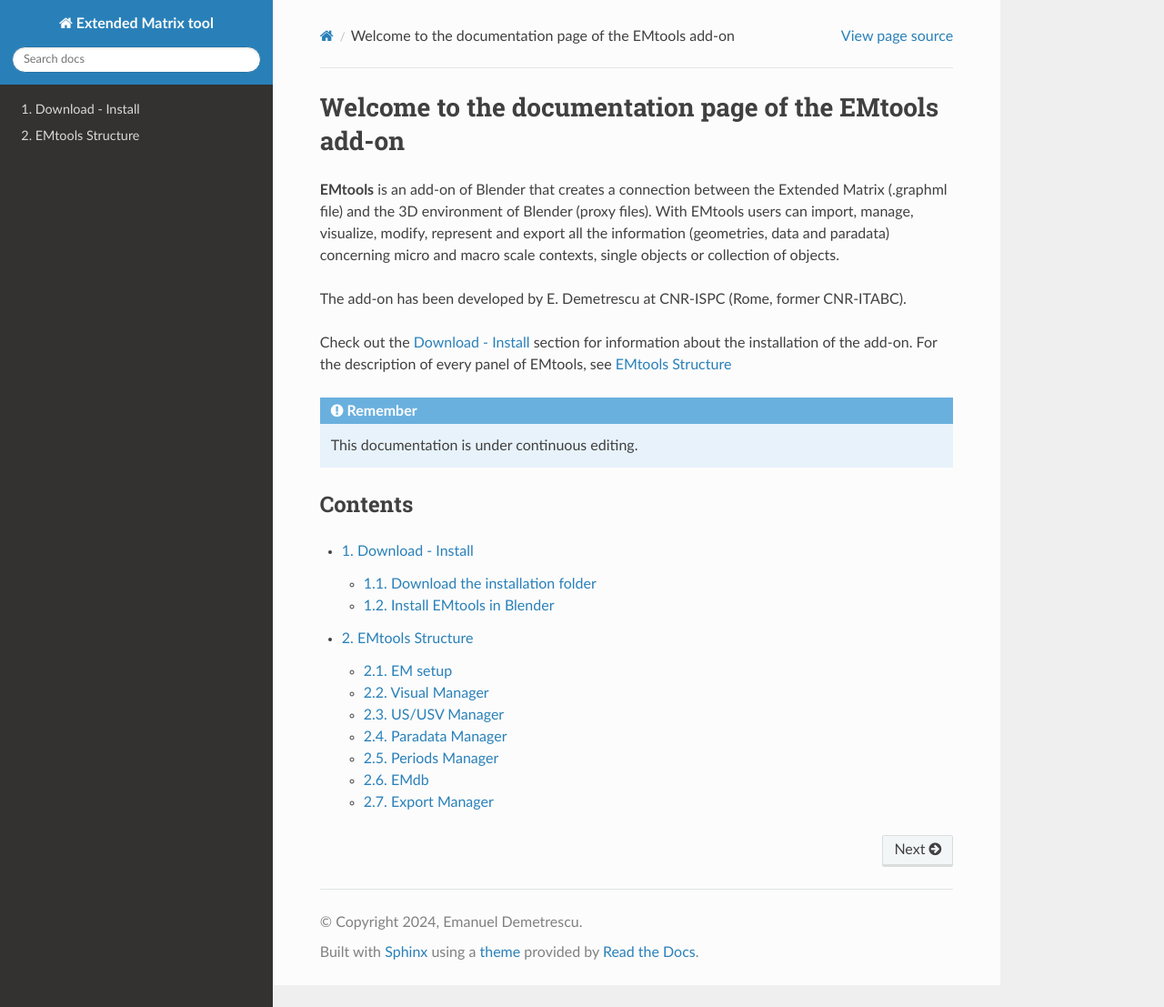
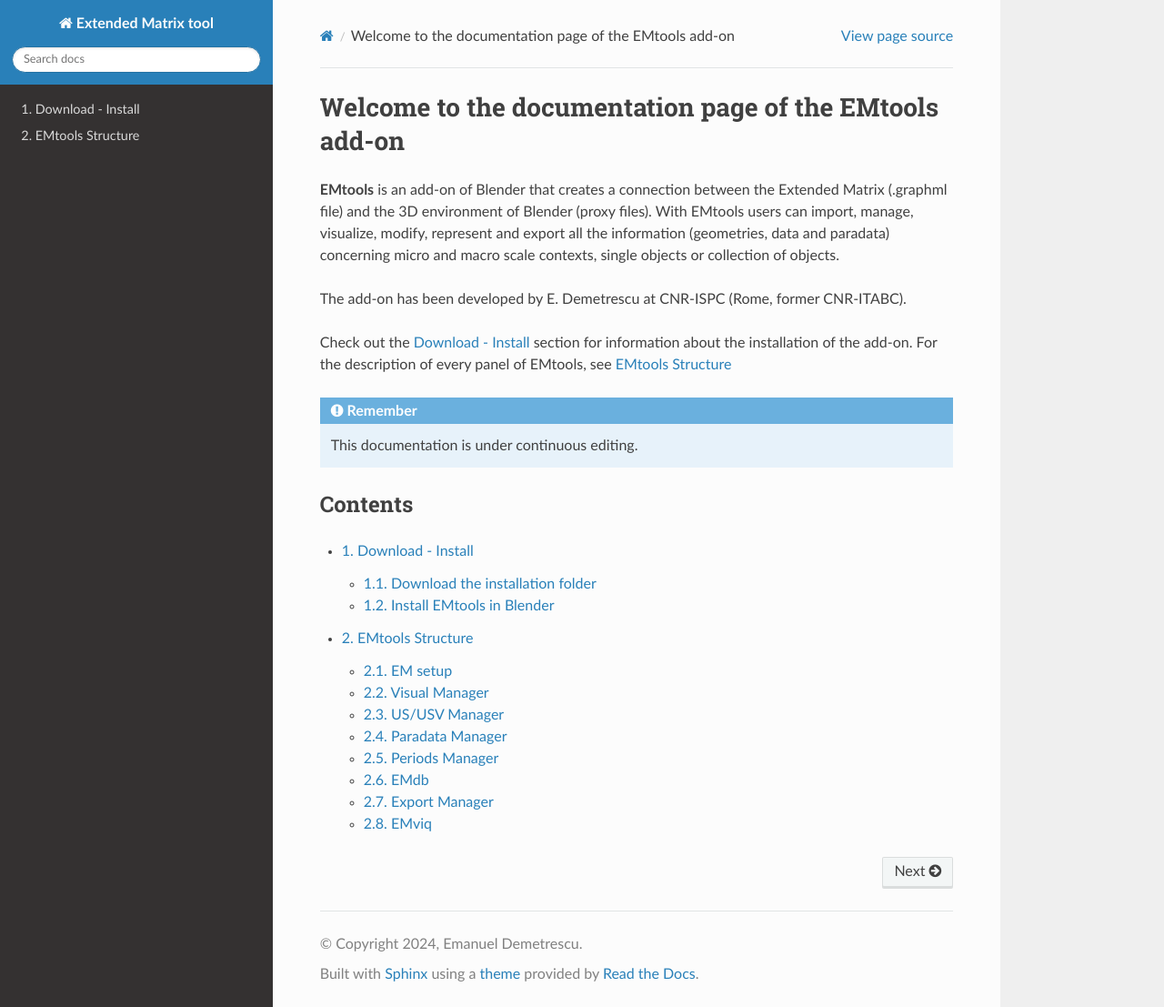
Before and after one commit to zalmoxes-laran/EM-blender-tools-doc, a Sphinx documentation site: the page built from docs/index.rst, in a window 1280 px wide and 1107 px high. Shown: the whole window at 91% size. Built offline with Sphinx 7.4.7 and the Read the Docs theme 3.1.0, drawn with Linux system fonts in a browser that asks for light colours.

Commit message:
Added EMviq section

```diff
--- a/docs/EMstructure.rst
+++ b/docs/EMstructure.rst
@@ -220,3 +220,9 @@ Third, in order to visualize all the data, user must install Aton [link].
 Fourth, before exporting geometries, user must compile all the 5 text boxes corresponding to *Project’s name*, *Model’s name*, *ATON user’s name*, *ATON user’s password* and the *Path to ATON* (where the ATON folder has been stored) and then decide the *file format* (gltf, obj, fbx) and the *texture data* (compression, resolution and quality size).
 
 Finally, by pressing the *Generate full EMviq Project* button EMTools will create two different folders with both the collection and scenes folder presented in the data folder of ATON.
+
+
+.. _EMviq:
+
+EMviq
+-----
```
